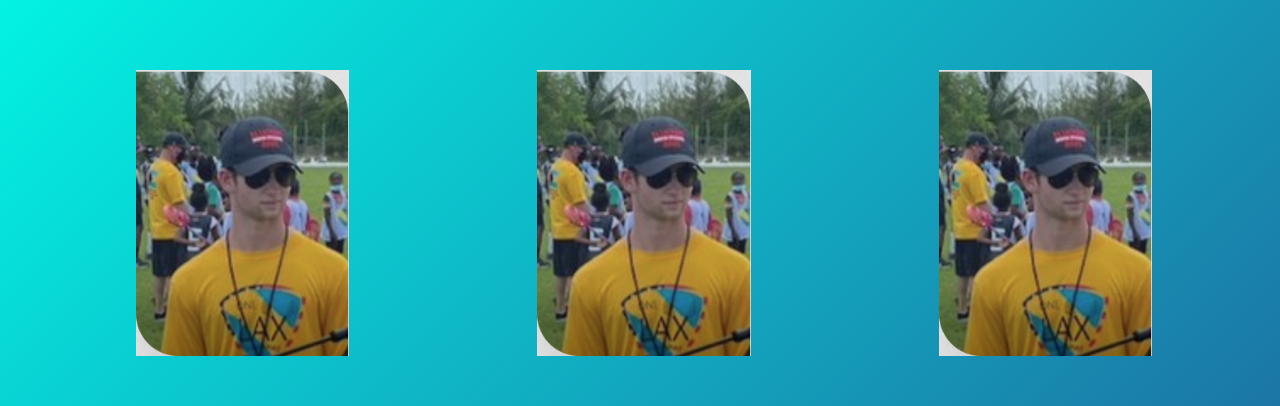
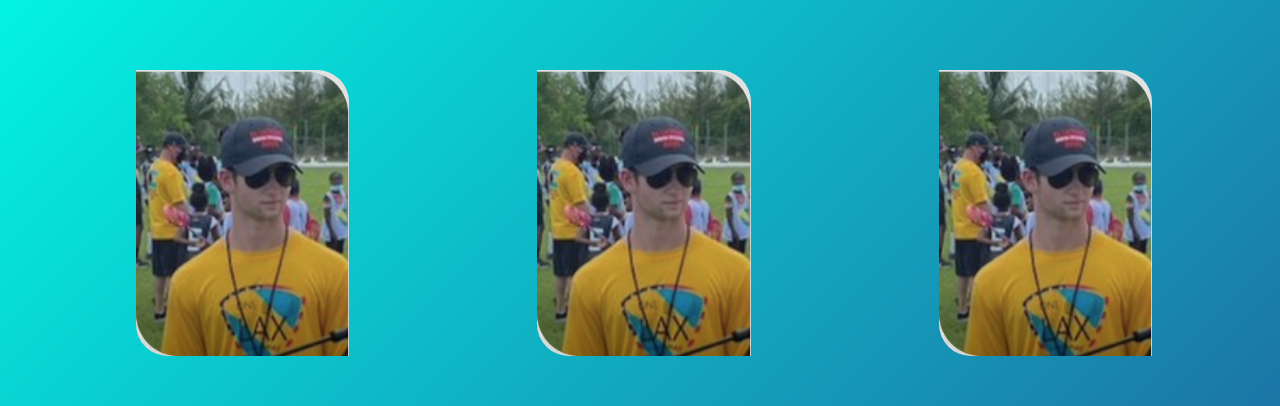
Before and after one commit to ivoinestrachan/lacrosse-site, a React (Create React App) app: page / in a window 1280 px wide. Shown: the part 3632-4038 px from the top of the page. Built offline with nearby package versions, Linux system fonts and the light colour scheme.

Commit message:
team section kinda fix

```diff
--- a/src/components/Team/team.module.css
+++ b/src/components/Team/team.module.css
@@ -27,6 +27,8 @@
   width: 20vw;
    max-width: 213.2px;
   margin-left: 0.5rem;
+  border-radius: 0% 2em 0% 2em;
+  border: 0px solid;
 }
 
 .imageList {
```
